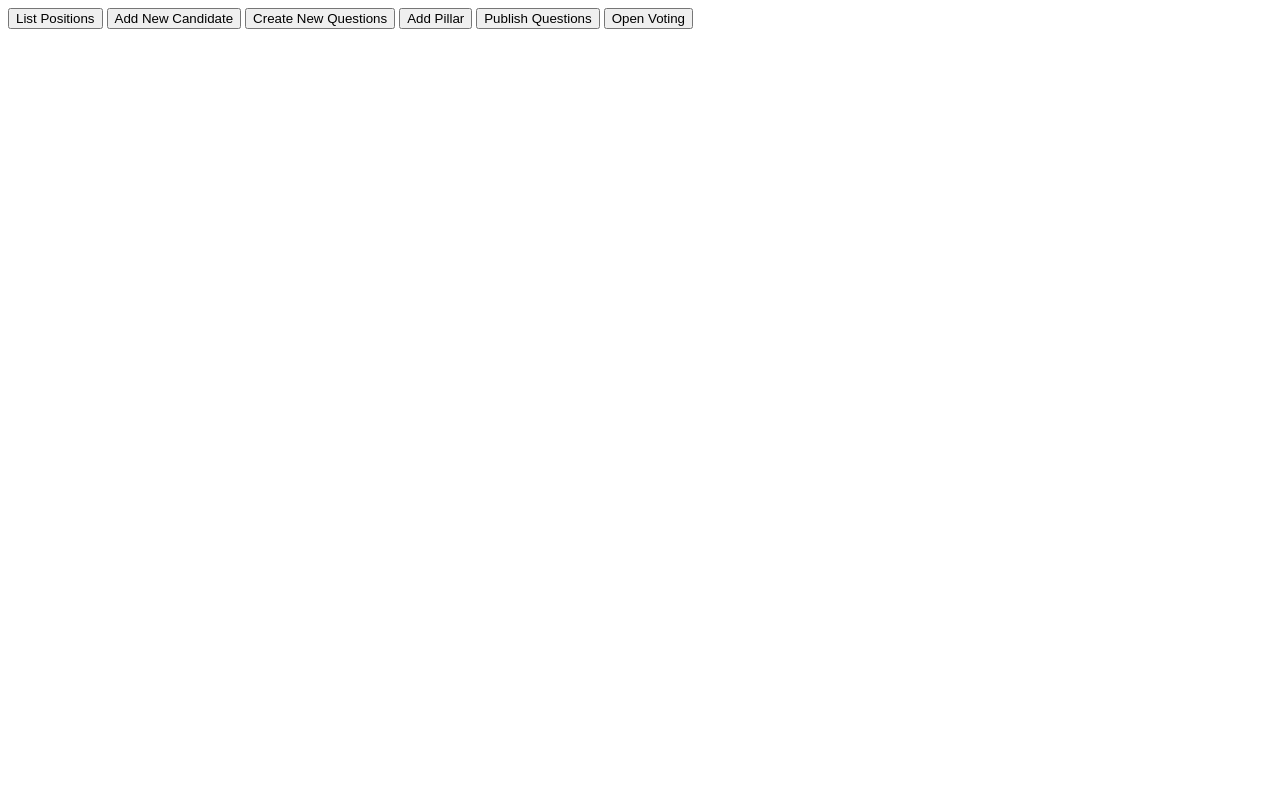
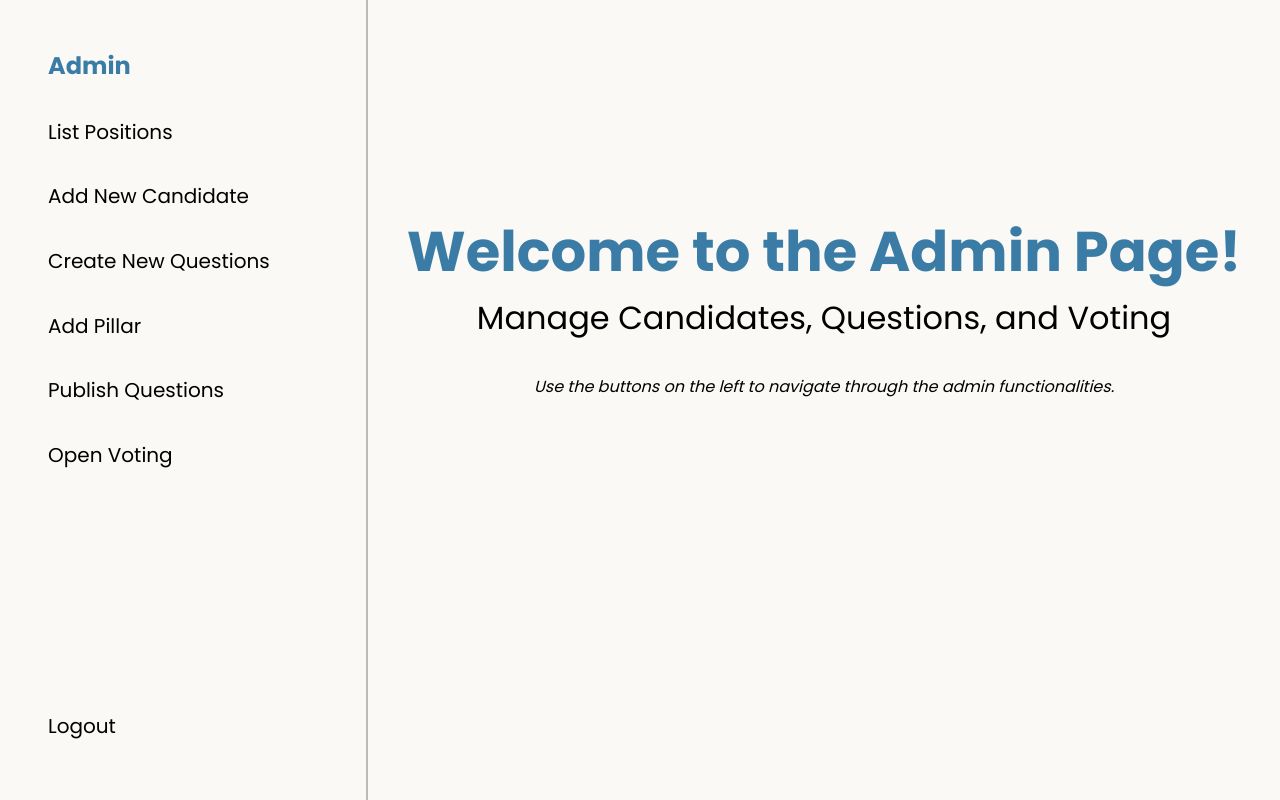
Before and after one commit to Fabshkiee/Cin-ergy-PolliTeko, a Flask app: page /admin-dashboard in a window 1280 px wide. Run offline with Flask 3, Linux system fonts and the light colour scheme; the visitor is signed in with stand-in values (Sample User, id 1).

Commit message:
Enhance admin page layout and styling for improved user experience

```diff
--- a/templates/admin/admin.html
+++ b/templates/admin/admin.html
@@ -3,15 +3,136 @@
 <head>
     <meta charset="UTF-8">
     <meta name="viewport" content="width=device-width, initial-scale=1.0">
-    <title>Document</title>
+    <title>Admin Page</title>
+
+    <style>
+        @import url('https://fonts.googleapis.com/css2?family=Poppins:wght@400;500;700;900&display=swap');
+
+        * {
+            margin: 0;
+            padding: 0;
+            box-sizing: border-box;
+        }
+
+        html {
+            scroll-behavior: smooth;
+        }
+
+        body {
+            font-family: 'Poppins', sans-serif;
+            background-color: #FAF9F6;
+            display: flex;
+            flex-direction: row;
+            min-height: 100vh;
+            overflow: hidden;
+            overflow-y: auto;
+        }
+
+        body::-webkit-scrollbar {
+            display: none;
+        }
+
+
+        .title{
+            background-color: #FAF9F6;
+            margin: 1rem 2rem 1rem 1rem;
+            color: #3A7CA5;
+        }
+
+        .admin_controls {
+            display: grid;
+            width: 23rem;
+            padding: 2rem;
+            border-right: 0.15rem solid #bababa;
+            position: sticky;
+            height: 100vh;
+        }
+
+        .button {
+            font-family: 'Poppins', sans-serif;
+            background-color: #FAF9F6;
+            color: black;
+            border: none;
+            padding: 1rem;
+            text-align: left;
+            text-decoration: none;
+            display: inline-block;
+            font-size: 1.25rem;
+            height: 4rem;
+            cursor: pointer;
+            border-radius: 0.5rem;
+            transition: all 0.2s ease-in-out;
+        }
+
+        .button:hover {
+            background-color: #67bdc8;
+        }
+
+        .button-logout{
+            background-color: #FAF9F6;
+            color: black;
+            padding: 1rem;
+            text-align: left;
+            text-decoration: none;
+            display: inline-block;
+            font-size: 1.25rem;
+            height: 4rem;
+            cursor: pointer;
+            margin: 13rem 0rem 0.5rem 0rem;
+            border-radius: 1rem;
+        }
+
+        .main-text {
+            display: flex;
+            flex-direction: column;
+            justify-content: center;
+            align-items: center;
+            text-align: center;
+            flex-grow: 1;
+        }
+
+        .title1 {
+            font-size: 3.5rem;
+            color: #3A7CA5;
+            margin-top: -10rem;
+        }
+
+        .title2 {
+            font-size: 2rem;
+            color: black;
+            margin-bottom: 1rem;
+        }
+        .description {
+            font-size: 1rem;
+            font-style: italic;
+            color: black;
+            margin-bottom: 2rem;
+            margin-top: 1rem;
+        }
+
+    </style>
 </head>
 <body>
-    <button id="listPosition">List Positions</button>
-    <button id="addCandidate">Add New Candidate</button>
-    <button id="createQuestion">Create New Questions</button>
-    <button id="addPillar">Add Pillar</button>
-    <button id="Publish Questions">Publish Questions</button>
-    <button id="Open Voting">Open Voting</button>
+
+    <section class="admin_controls">
+        <h1 class="title"> Admin </h1>
+        <button id="listPosition" class="button">List Positions</button>
+        <button id="addCandidate" class="button">Add New Candidate</button>
+        <button id="createQuestion" class="button">Create New Questions</button>
+        <button id="addPillar" class="button">Add Pillar</button>
+        <button id="Publish Questions" class="button">Publish Questions</button>
+        <button id="Open Voting" class="button">Open Voting</button>
+
+        <div class="logout">
+            <a class="button-logout">Logout</a>
+        </div>
+    </section>
+
+    <section class="main-text">
+        <h1 class="title1">Welcome to the Admin Page!</h1>
+        <p class="title2">Manage Candidates, Questions, and Voting</h2>
+        <p class="description">Use the buttons on the left to navigate through the admin functionalities.</p>
+    </section>
 
     <script src="/static/backend.js"></script>
 </body>
```
